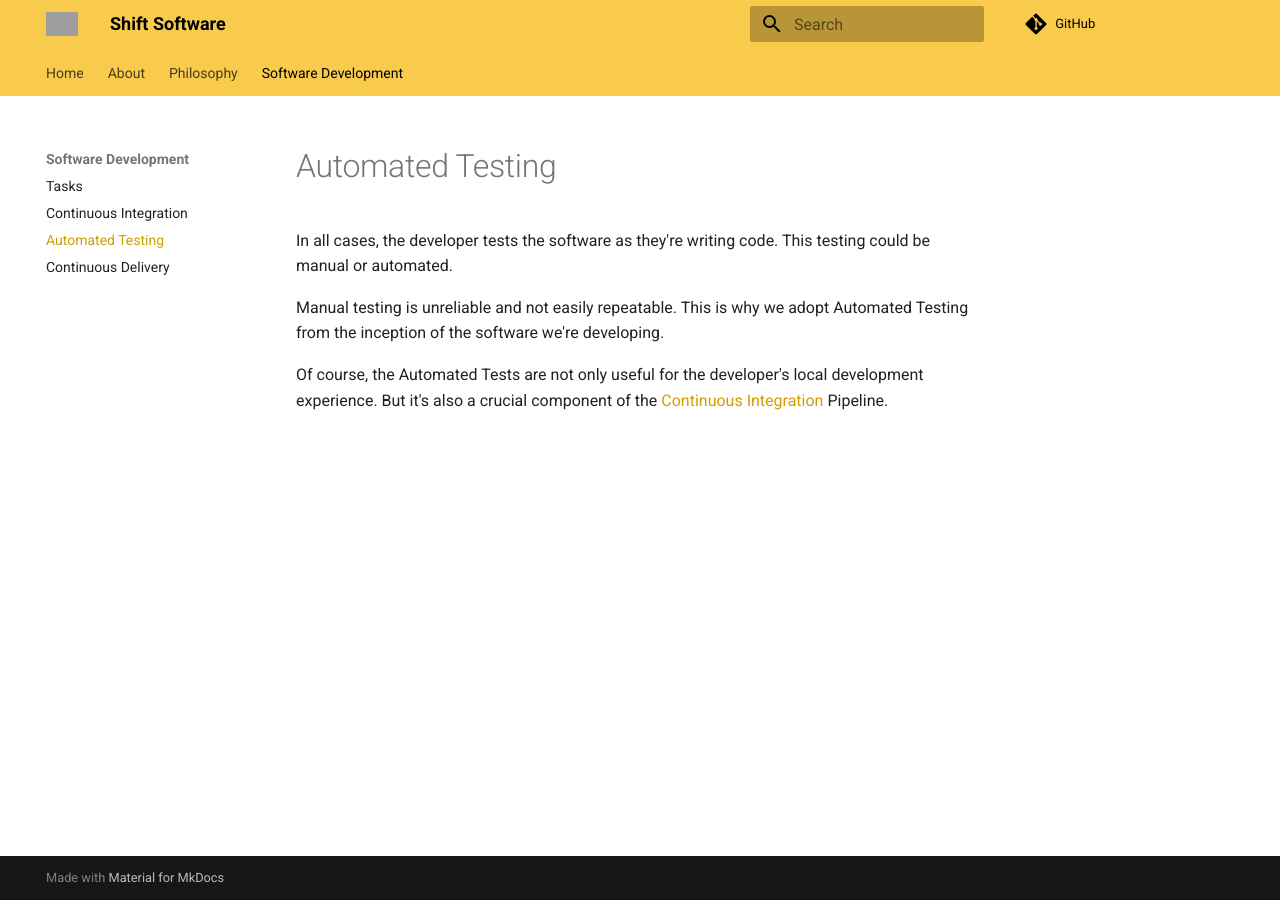
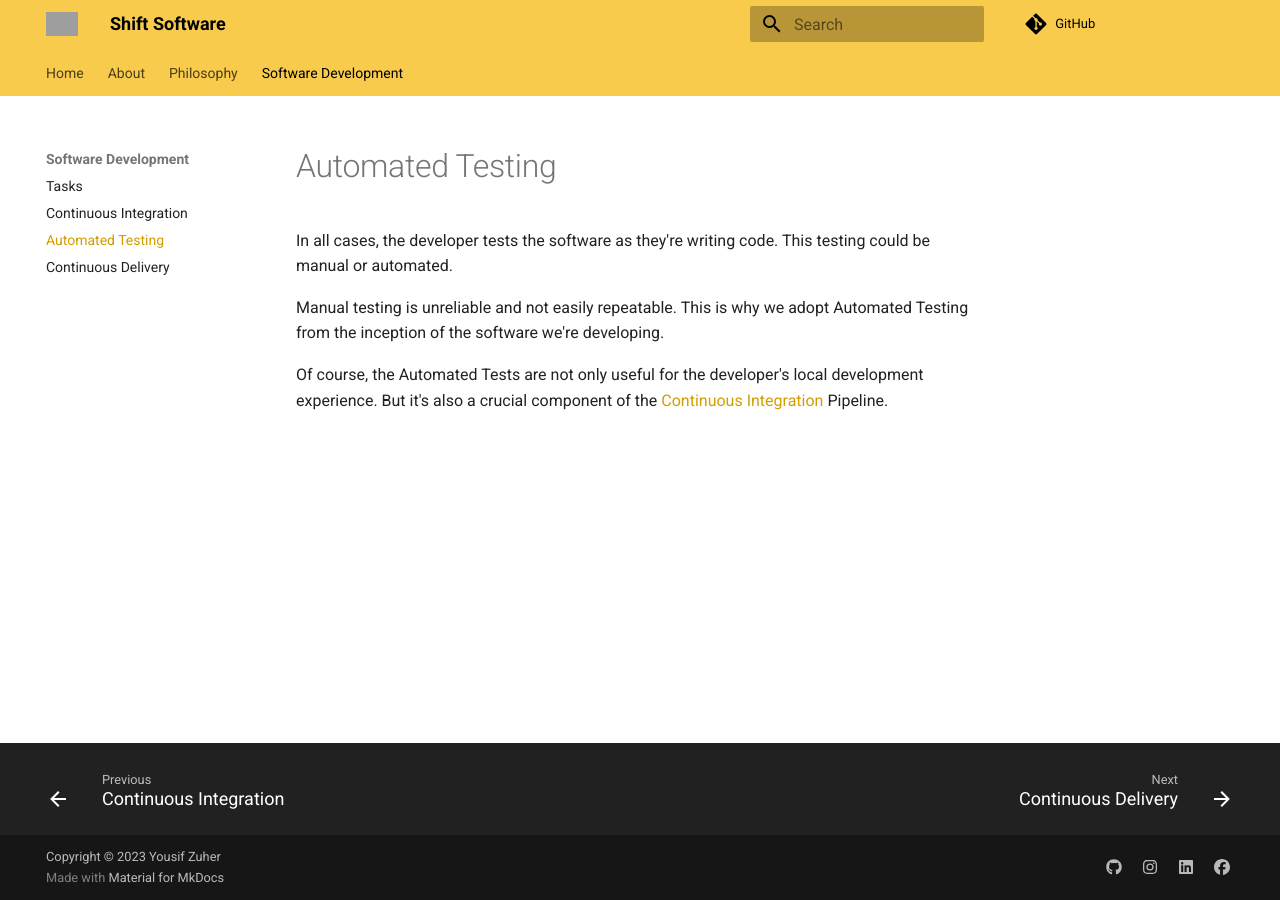
Before and after one commit to Yousif001/Shift.software-clone, an MkDocs documentation site: the page built from docs/software-development/automated-testing.md, in a window 1280 px wide. Built offline with MkDocs 1.6.1 and Material for MkDocs 9.7.7, drawn with Linux system fonts in a browser that asks for light colours; comment, search, counter and statistics services are not loaded; grey boxes are pictures that could not be loaded.

```diff
--- a/mkdocs.yml
+++ b/mkdocs.yml
@@ -17,6 +17,7 @@ theme:
     - navigation.tabs
     - navigation.indexes
     - navigation.sections
+    - navigation.footer
 
   favicon: images/favicon.png
 
@@ -52,3 +53,18 @@ nav:
             - software-development/continuous-integration.md
             - software-development/automated-testing.md
             - software-development/continuous-delivery.md
+
+
+
+extra:
+  social:
+    - icon: fontawesome/brands/github
+      link: https://github.com/ShiftSoftware
+    - icon: fontawesome/brands/instagram
+      link: https://www.instagram.com/shift.software
+    - icon: fontawesome/brands/linkedin
+      link: https://www.linkedin.com/company/shift-software
+    - icon: fontawesome/brands/facebook
+      link: https://www.facebook.com/the.shift.software
+
+copyright: Copyright &copy; 2023 Yousif Zuher
```
